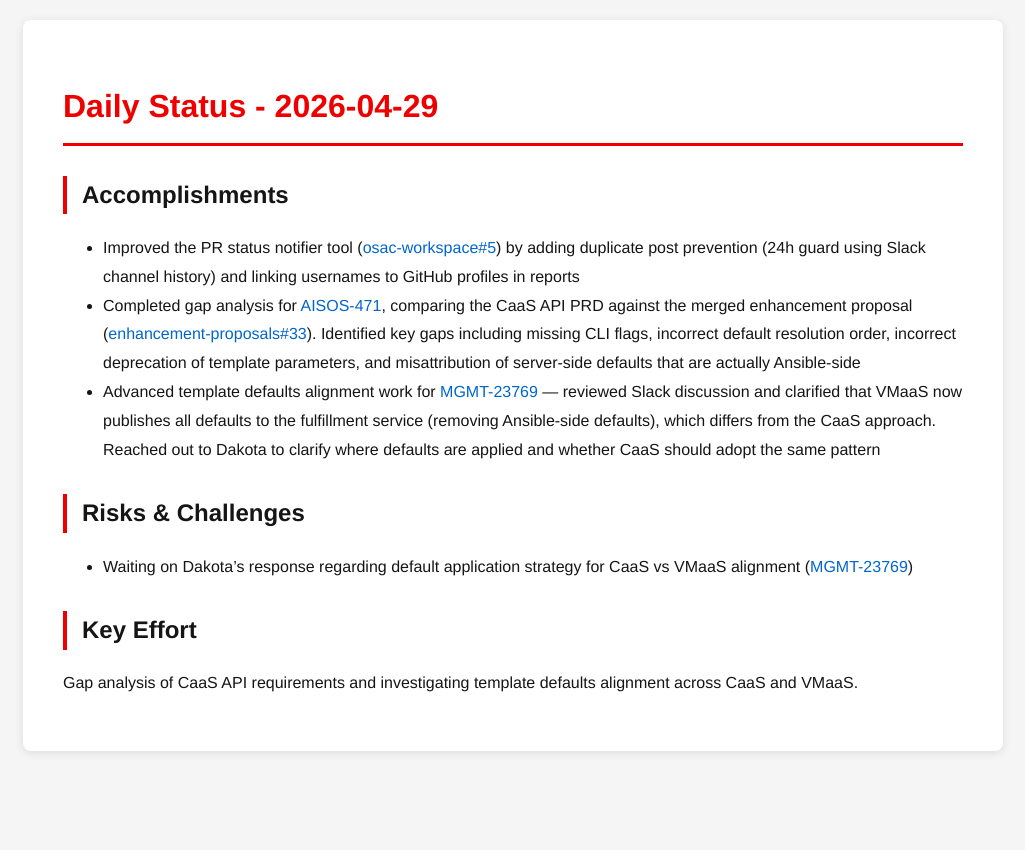
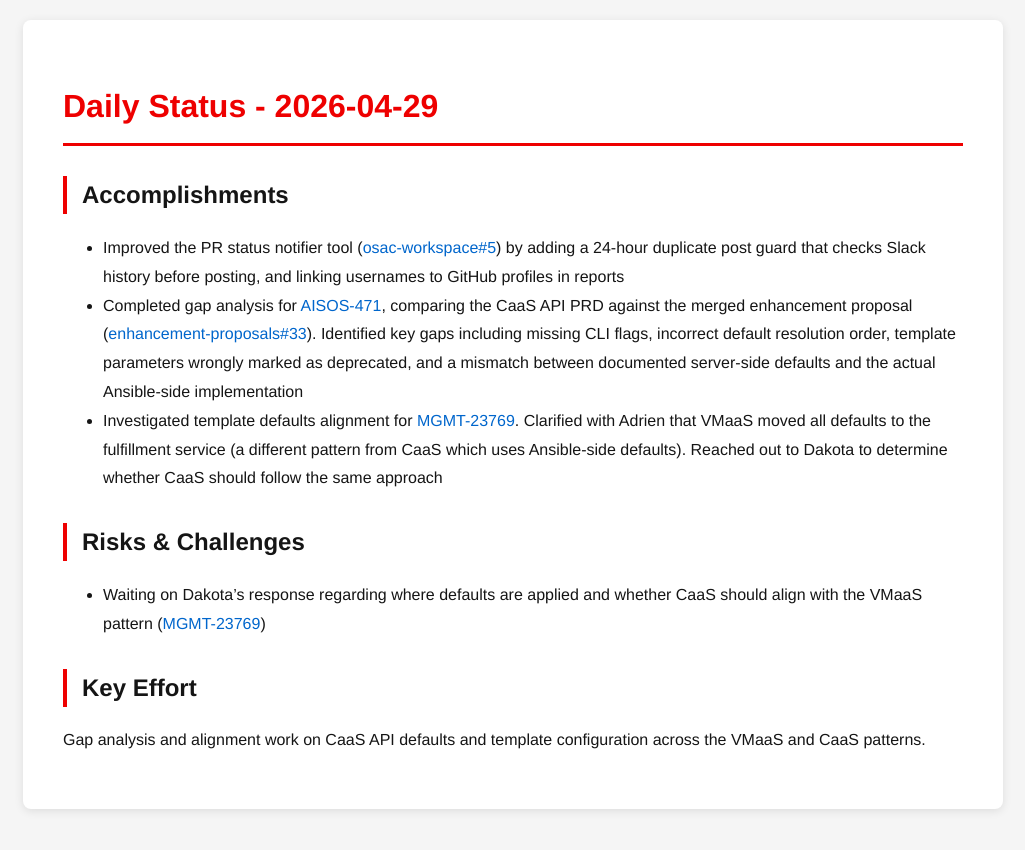
Before and after one commit to tzvatot/daily-status, a Jekyll site: the page built from 2026-04-29.md, in a window 1280 px wide. Shown: the top 850 px of the page, without its empty margins (127-1152 px from the left). Built offline with Jekyll 4.4.1, drawn with Linux system fonts in a browser that asks for light colours.

Commit message:
Daily status update - 2026-04-29

```diff
--- a/2026-04-29.md
+++ b/2026-04-29.md
@@ -7,12 +7,12 @@ date: 2026-04-29
 # Daily Status - 2026-04-29
 
 ## Accomplishments
-- Improved the PR status notifier tool ([osac-workspace#5](https://github.com/osac-project/osac-workspace/pull/5)) by adding duplicate post prevention (24h guard using Slack channel history) and linking usernames to GitHub profiles in reports
-- Completed gap analysis for [AISOS-471](https://issues.redhat.com/browse/AISOS-471), comparing the CaaS API PRD against the merged enhancement proposal ([enhancement-proposals#33](https://github.com/osac-project/enhancement-proposals/pull/33)). Identified key gaps including missing CLI flags, incorrect default resolution order, incorrect deprecation of template parameters, and misattribution of server-side defaults that are actually Ansible-side
-- Advanced template defaults alignment work for [MGMT-23769](https://issues.redhat.com/browse/MGMT-23769) — reviewed Slack discussion and clarified that VMaaS now publishes all defaults to the fulfillment service (removing Ansible-side defaults), which differs from the CaaS approach. Reached out to Dakota to clarify where defaults are applied and whether CaaS should adopt the same pattern
+- Improved the PR status notifier tool ([osac-workspace#5](https://github.com/osac-project/osac-workspace/pull/5)) by adding a 24-hour duplicate post guard that checks Slack history before posting, and linking usernames to GitHub profiles in reports
+- Completed gap analysis for [AISOS-471](https://issues.redhat.com/browse/AISOS-471), comparing the CaaS API PRD against the merged enhancement proposal ([enhancement-proposals#33](https://github.com/osac-project/enhancement-proposals/pull/33)). Identified key gaps including missing CLI flags, incorrect default resolution order, template parameters wrongly marked as deprecated, and a mismatch between documented server-side defaults and the actual Ansible-side implementation
+- Investigated template defaults alignment for [MGMT-23769](https://issues.redhat.com/browse/MGMT-23769). Clarified with Adrien that VMaaS moved all defaults to the fulfillment service (a different pattern from CaaS which uses Ansible-side defaults). Reached out to Dakota to determine whether CaaS should follow the same approach
 
 ## Risks & Challenges
-- Waiting on Dakota's response regarding default application strategy for CaaS vs VMaaS alignment ([MGMT-23769](https://issues.redhat.com/browse/MGMT-23769))
+- Waiting on Dakota's response regarding where defaults are applied and whether CaaS should align with the VMaaS pattern ([MGMT-23769](https://issues.redhat.com/browse/MGMT-23769))
 
 ## Key Effort
-Gap analysis of CaaS API requirements and investigating template defaults alignment across CaaS and VMaaS.
+Gap analysis and alignment work on CaaS API defaults and template configuration across the VMaaS and CaaS patterns.
```
